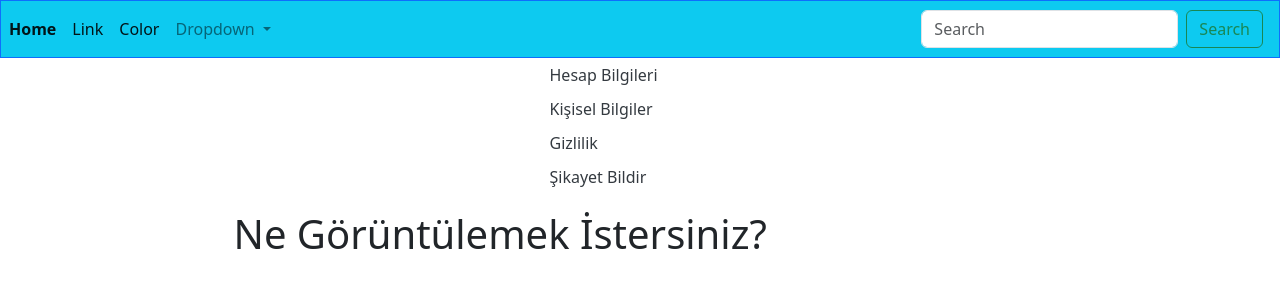
After one commit to ZeuSydez/zehard, a Flask app: template project/templates/myAccount.html in a window 1280 px wide. The commit adds this page. Shown: the top 300 px of the page. Run offline with Flask 2, Linux system fonts and the light colour scheme; the template is opened without the code that fills it, so the values that code supplies are empty; some libraries are stand-ins or nearby versions.

Commit message:
MyAccount added

```diff
--- a/project/static/css/main.css
+++ b/project/static/css/main.css
@@ -15,3 +15,13 @@ form{
     display: flex;
     justify-content: left;
 }
+#account-list li{
+    display: block;
+    padding: 5px;
+    color: #343A40;
+    background-color: #fff;
+}
+#account-list li:hover #account-list li{
+    background-color: #28A745;
+    color: white;
+}
--- a/project/templates/_base.html
+++ b/project/templates/_base.html
@@ -16,7 +16,7 @@
         <div class="collapse navbar-collapse" id="navbarSupportedContent">
             <ul class="navbar-nav mr-auto">
                 <li class="nav-item active fw-bold">
-                    <a class="nav-link" href="#">Home <span class="sr-only">(current)</span></a>
+                    <a class="nav-link" href="myAccount.html">Home <span class="sr-only">(current)</span></a>
                 </li>
                 <li class="nav-item active">
                     <a class="nav-link" href="#">Link</a>
--- /dev/null
+++ b/project/templates/myAccount.html
@@ -0,0 +1,26 @@
+{% extends "_base.html" %}
+
+{% block content %}
+
+<div class="container">
+    <div class="container col-md-3">
+        <ul id="account-list">
+            <li>Hesap Bilgileri</li>
+            <li>Kişisel Bilgiler</li>
+            <li>Gizlilik</li>
+            <li>Şikayet Bildir</li>
+        </ul>
+    </div>
+    <div class="container col-md-9">
+        <h1>Ne Görüntülemek İstersiniz?</h1>
+    </div>
+</div>
+
+
+
+
+
+
+
+
+{% endblock %}
```
